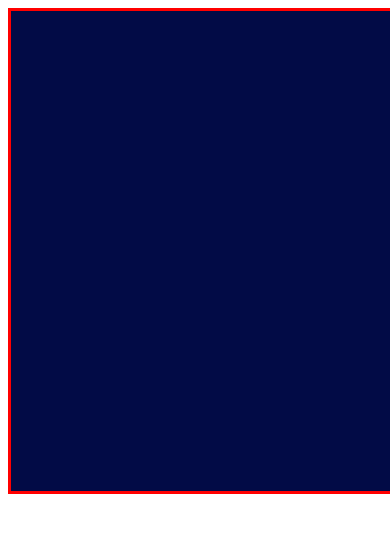
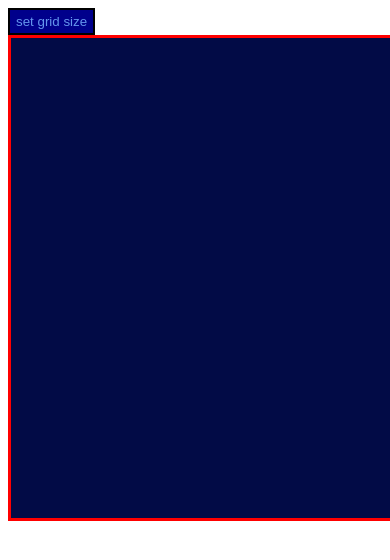
Before and after one commit to dadaPipes/etch-a-sketch, a plain HTML site: page index.html in a window 390 px wide. Shown: the top 560 px of the page. Drawn offline with Linux system fonts and the light colour scheme.

Commit message:
feat: Add responsive grid

```diff
--- a/index.html
+++ b/index.html
@@ -8,7 +8,8 @@
     <link rel="stylesheet" href="style.css">
 </head>
 <body>
-    <div class="square">
+    <button onclick="setGridSize()" class="sizeButton">set grid size</button>
+    <div class="grid">
 
     </div>
 </body>
--- a/script.js
+++ b/script.js
@@ -1,18 +1,67 @@
-const square = document.querySelector(".square");
-const gridSize = 16;
+const grid = document.querySelector(".grid");
+setElementSize(grid, 30, 30)
 
-for (let i = 0; i < gridSize; i++) {
-    const row = createElementWithClass("div", "square__row");
-    square.appendChild(row);
+let gridItemSize = 16;
+createGrid(gridItemSize);
 
-    for (let j = 0; j < gridSize; j++) {
-        const column = createElementWithClass("div", "square__column");
-        row.appendChild(column);
+function createGrid(size) {
+    for (let i = 0; i < size; i++) {
+        const row = createAndAppendElement("div", "grid__row", grid);
+
+        for (let j = 0; j < size; j++) {
+            const column = createAndAppendElement("div", "grid__column", row);
+            column.addEventListener("mouseover", () => column.style.backgroundColor = "green");
+        }
+    }
+    setElementFraction("grid__column", "width", 1, size);
+    setElementFraction("grid__row", "height", 1, size);
+}
+
+function setElementSize(element, width, height) {
+    element.style.width = width + "em";
+    element.style.height = height + "em";
+}
+
+function createAndAppendElement(type, className, parent) {
+    const element = document.createElement(type);
+    element.className = className;
+    parent.appendChild(element);
+    return element;
+}
+
+function setElementFraction(className, property, numerator, denominator) {
+    const percentage = (numerator / denominator) * 100;
+    const elements = document.getElementsByClassName(className);
+
+    for (let element of elements) {
+        element.style[property] = percentage + "%";
     }
 }
 
-function createElementWithClass(type, className) {
-    const element = document.createElement(type);
-    element.className = className;
-    return element;
+function setGridSize() {
+    let gridSize = validateGridNumber(prompt("Type a number between 10 and 100"));
+
+    // Clear the grid before creating a new one
+    grid.innerHTML = '';
+
+    // Create a new grid with the user-specified size
+    createGrid(gridSize);
 }
+
+function validateGridNumber(userInput) {
+    let gridNumber = Number(userInput);
+
+    while (isNaN(gridNumber) || gridNumber < 10 || gridNumber > 100) {
+
+        if (isNaN(gridNumber)) {
+            userInput = prompt("That is not a valid number");
+        } else if (gridNumber < 10) {
+            userInput = prompt("Number must be 10 or higher");
+        } else {
+            userInput = prompt("Number must be 100 or lower");
+        }
+        gridNumber = Number(userInput);
+    }
+
+    return gridNumber;
+}
--- a/style.css
+++ b/style.css
@@ -1,20 +1,26 @@
-.square {
+.grid {
     display: flex;
     flex-direction: column;
-    width: 30em;
-    height: 30em;
     border-style: solid;
     border-color: red;
     background-color: aqua;
 }
 
-.square__row {
+.grid__row {
     display: flex;
     flex-direction: row;
 }
 
-.square__column {
-    width: calc(30em / 16);
-    height: calc(30em / 16);
+.grid__column {
     background-color: rgb(2, 11, 70);
 }
+
+.sizeButton {
+    color: cornflowerblue;
+    background-color: darkblue;
+    border-style: solid;
+    border-color: black;
+    height: 2em;
+    width: auto;
+
+}
```
